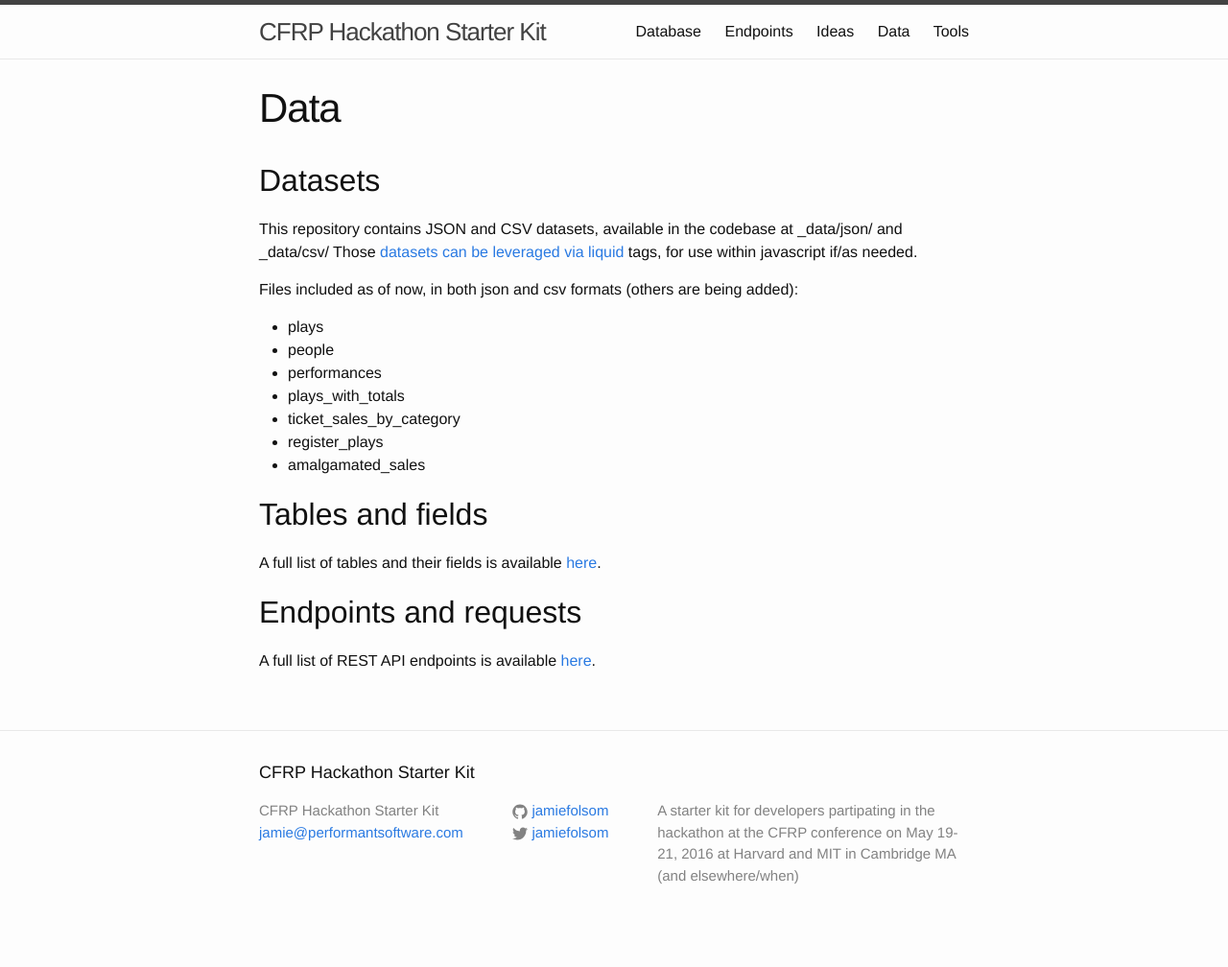
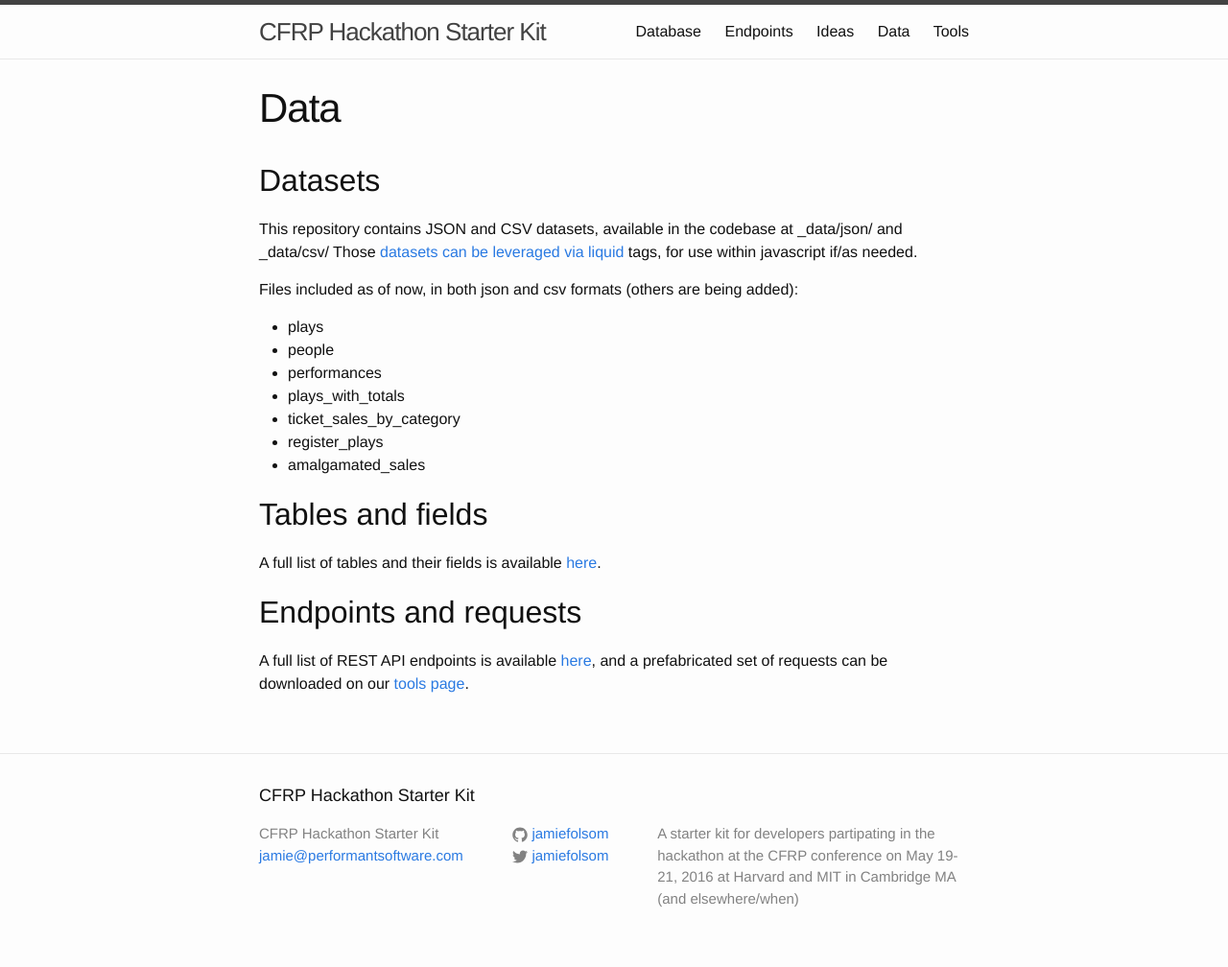
Before and after one commit to mit-history/cfrp-hack, a Jekyll site: the page built from data/index.md, in a window 1280 px wide. Shown: the whole page at 96% size. Built offline with Jekyll 4.4.1, drawn with Linux system fonts in a browser that asks for light colours; before the commit the page ends 984 px from its top, so only the background shows below that.

Commit message:
Mention REST request collection from data page.

```diff
--- a/data/index.md
+++ b/data/index.md
@@ -24,4 +24,4 @@ A full list of tables and their fields is available [here](/database).
 
 ## Endpoints and requests
 
-A full list of REST API endpoints is available [here](/endpoints).
+A full list of REST API endpoints is available [here](/endpoints), and a prefabricated set of requests can be downloaded on our [tools page](/tools).
```
